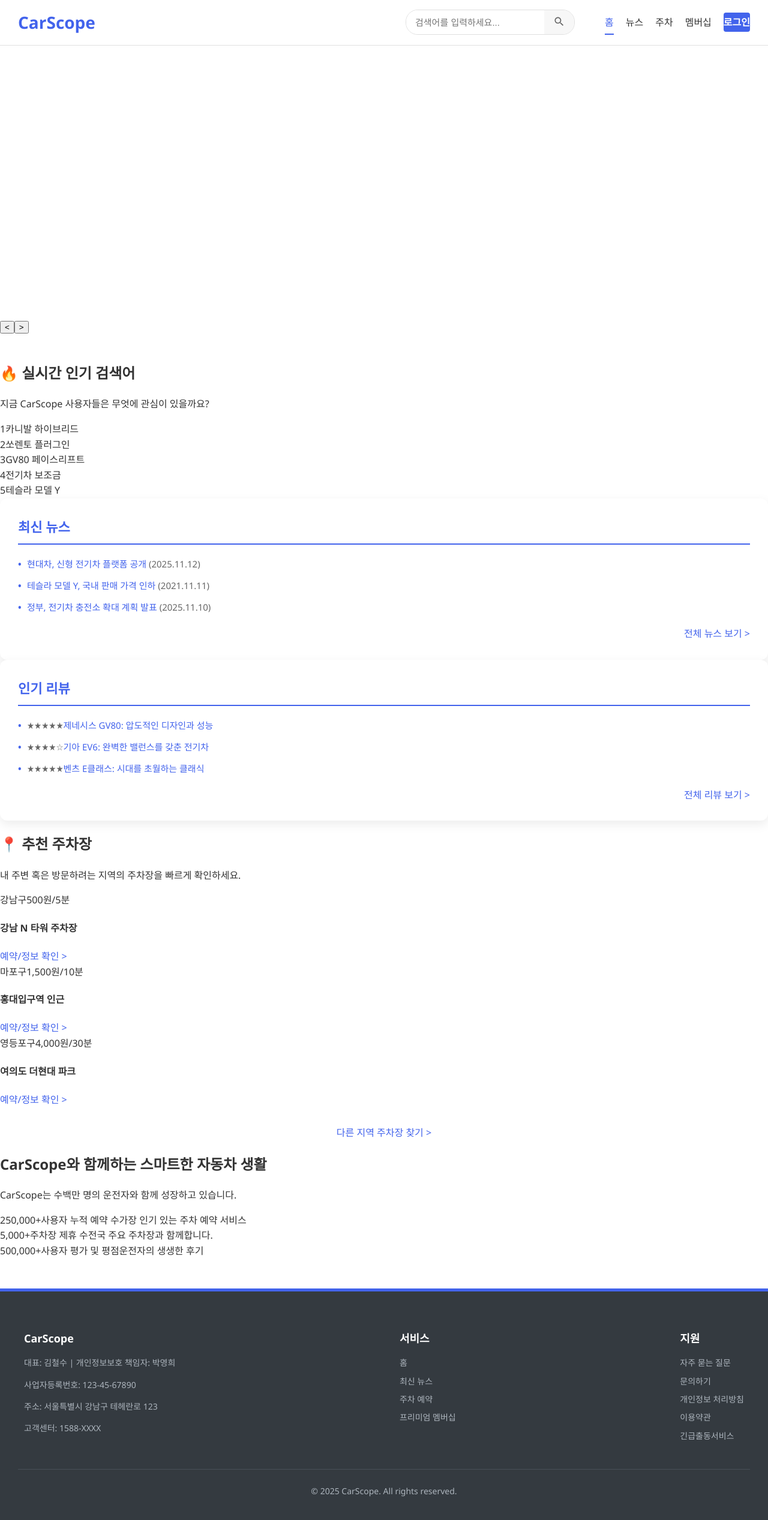
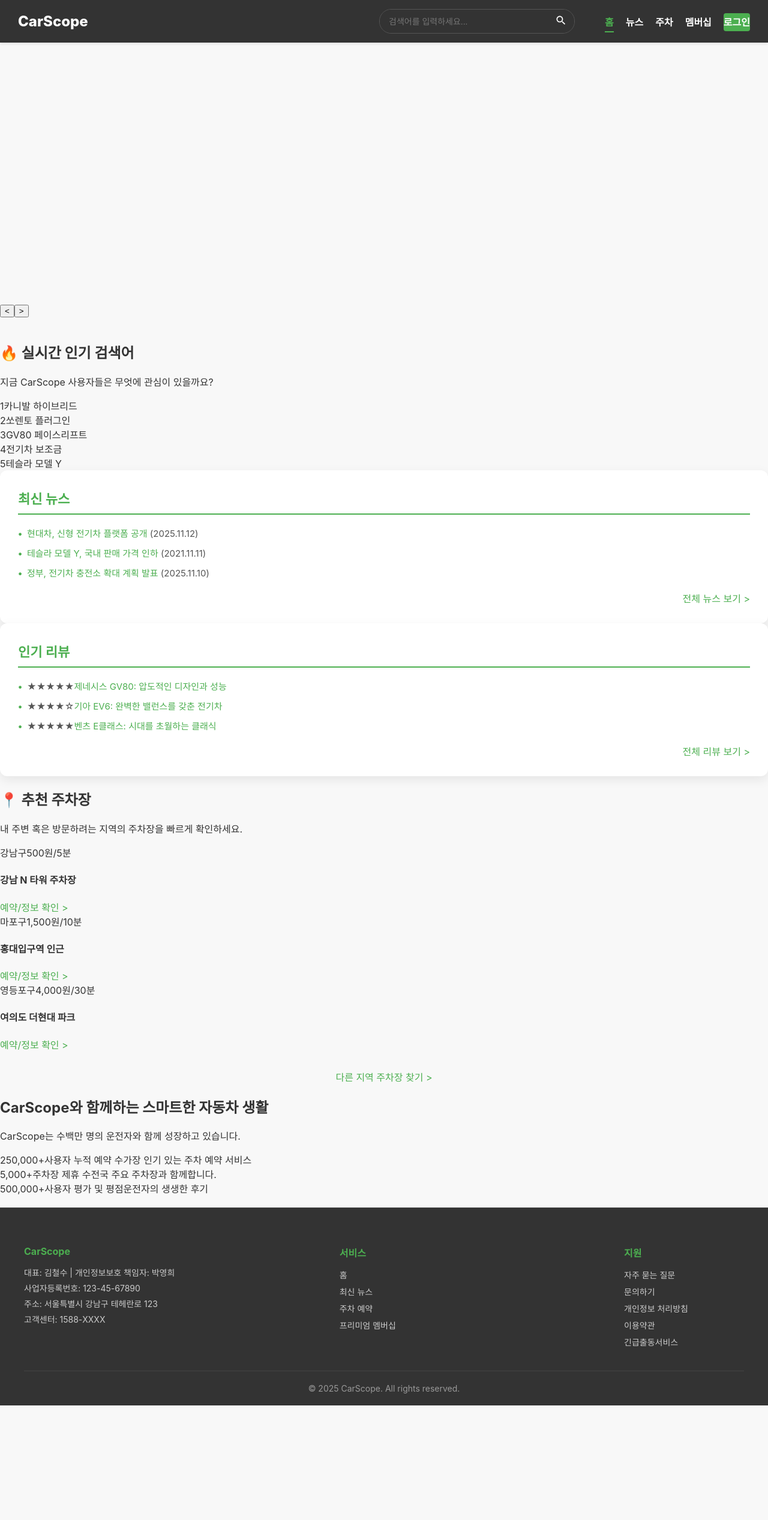
Before and after one commit to 2024136034-hakcheol/car-scope, a React (Create React App) app: page / in a window 1280 px wide. Shown: the top 2534 px of the page at 60% size. After the commit the page ends 2343 px from the top, so only its background shows below. Built offline with nearby package versions, Linux system fonts and the light colour scheme.

Commit message:
feat: Header/Footer 글로벌 스타일 App.css에 추가

```diff
--- a/src/App.css
+++ b/src/App.css
@@ -1,100 +1,61 @@
-:root {
-    --primary-color: #4263ec;
-    --secondary-color: #219150;
-    --accent-color: #f28d35;
-    --background-light: #f4f6f9;
-    --text-primary: #333;
-    --text-secondary: #666;
-    --border-color: #e0e0e0;
-    --hover-color: #3355cc;
-    --footer-bg: #343a40;
-    --footer-text: #adb5bd;
-}
-
-body {
-    margin: 0;
-    font-family: 'Segoe UI', Tahoma, Geneva, Verdana, sans-serif;
-    color: var(--text-primary);
-    background-color: #fff;
-    scroll-behavior: smooth;
-    line-height: 1.6;
-}
-
 .header-container {
+    background-color: var(--background-dark);
+    color: var(--text-light);
+    padding: 15px 30px;
     display: flex;
     justify-content: space-between;
     align-items: center;
-    padding: 15px 30px;
-    background-color: #fff;
-    border-bottom: 1px solid var(--border-color);
-    position: sticky;
-    top: 0;
-    z-index: 1000;
+    box-shadow: 0 2px 4px rgba(0, 0, 0, 0.1);
 }
 
 .logo a {
-    font-size: 28px;
+    color: var(--text-light);
+    font-size: 24px;
     font-weight: 800;
-    color: var(--primary-color);
     text-decoration: none;
-    transition: color 0.2s;
-}
-
-.logo a:hover {
-    color: var(--hover-color);
 }
 
 .header-right-section {
     display: flex;
     align-items: center;
-    gap: 30px;
 }
 
 .search-bar {
     display: flex;
-    border: 1px solid var(--border-color);
+    margin-right: 30px;
+    border: 1px solid #555;
     border-radius: 20px;
     overflow: hidden;
-    height: 40px;
-    transition: box-shadow 0.3s;
-}
-
-.search-bar:focus-within {
-    box-shadow: 0 0 0 3px rgba(66, 99, 236, 0.2);
 }
 
 .search-input {
+    padding: 8px 15px;
     border: none;
-    padding: 0 15px;
-    width: 200px;
-    font-size: 15px;
     outline: none;
+    font-size: 14px;
+    width: 250px;
+    background-color: var(--background-dark);
+    color: var(--text-light);
 }
 
 .search-button {
-    background-color: #f7f7f7;
+    background-color: var(--background-dark);
     border: none;
-    padding: 0 15px;
+    padding: 8px 12px;
     cursor: pointer;
-    transition: background-color 0.2s;
-}
-
-.search-button:hover {
-    background-color: var(--border-color);
 }
 
 .search-icon {
     width: 20px;
     height: 20px;
-    fill: var(--text-secondary);
+    fill: var(--text-light);
 }
 
 .nav-menu {
+    list-style: none;
     display: flex;
-    list-style: none;
+    padding: 0;
     margin: 0;
-    padding: 0;
-    align-items: center;
 }
 
 .nav-menu li {
@@ -102,280 +63,98 @@ body {
 }
 
 .nav-menu a {
+    color: var(--text-light);
     text-decoration: none;
-    color: var(--text-primary);
-    font-size: 16px;
-    font-weight: 500;
+    font-weight: 600;
     padding: 5px 0;
-    position: relative;
-    transition: color 0.2s;
+    transition: color 0.3s, border-bottom 0.3s;
 }
 
-.nav-menu a::after {
-    content: '';
-    position: absolute;
-    bottom: -5px;
-    left: 0;
-    width: 0;
-    height: 2px;
-    background-color: var(--primary-color);
-    transition: width 0.3s ease;
+.nav-menu a:hover {
+    color: var(--accent-color);
 }
 
-.nav-menu a:hover, .nav-menu a.active {
+.nav-menu .active {
+    border-bottom: 2px solid var(--primary-color);
     color: var(--primary-color);
-}
-
-.nav-menu a:hover::after, .nav-menu a.active::after {
-    width: 100%;
 }
 
 .login-button {
     background-color: var(--primary-color);
-    color: #fff !important;
     padding: 8px 15px;
     border-radius: 4px;
-    font-weight: 600 !important;
-    transition: background-color 0.2s, box-shadow 0.2s;
+    color: var(--text-light) !important;
 }
 
 .login-button:hover {
-    background-color: var(--hover-color);
-    box-shadow: 0 2px 8px rgba(0, 0, 0, 0.1);
+    background-color: #45a049;
+    color: var(--text-light) !important;
 }
 
-.login-button::after {
-    content: none !important;
-}
-
-.page-content {
-    min-height: calc(100vh - 120px);
-    padding-bottom: 50px;
-}
-
+/* Footer Styles */
 .footer-container {
-    background-color: var(--footer-bg);
-    color: var(--footer-text);
-    padding: 40px 30px;
+    background-color: var(--background-dark);
+    color: var(--text-light);
+    padding: 40px 30px 20px;
     font-size: 14px;
-    border-top: 5px solid var(--primary-color);
+    border-top: 1px solid #444;
 }
 
 .footer-content {
     display: flex;
     justify-content: space-between;
     max-width: 1200px;
-    margin: 0 auto;
+    margin: 0 auto 30px;
     flex-wrap: wrap;
     gap: 30px;
 }
 
+.footer-section {
+    min-width: 200px;
+}
+
 .footer-section h4 {
-    color: #fff;
+    color: var(--primary-color);
+    font-size: 16px;
     margin-bottom: 15px;
-    font-size: 18px;
-    font-weight: 600;
+    font-weight: 700;
+}
+
+.footer-section p {
+    margin: 5px 0;
+    line-height: 1.5;
+    color: #ccc;
 }
 
 .footer-section ul {
     list-style: none;
     padding: 0;
+    margin: 0;
 }
 
 .footer-section ul li {
     margin-bottom: 8px;
 }
 
-.footer-section a {
-    color: var(--footer-text);
+.footer-section ul li a {
+    color: #ccc;
     text-decoration: none;
-    transition: color 0.2s;
+    transition: color 0.3s;
 }
 
-.footer-section a:hover {
-    color: #fff;
-    text-decoration: underline;
+.footer-section ul li a:hover {
+    color: var(--accent-color);
 }
 
 .footer-bottom {
+    border-top: 1px solid #444;
+    padding-top: 20px;
     text-align: center;
-    margin-top: 30px;
-    padding-top: 20px;
-    border-top: 1px solid #495057;
+    max-width: 1200px;
+    margin: 0 auto;
 }
 
 .footer-bottom p {
-    margin: 5px 0;
+    margin: 0;
+    color: #999;
 }
-
-.user-feedback-section {
-    text-align: center;
-    margin-bottom: 60px;
-}
-
-.user-feedback-section h2 {
-    color: var(--secondary-color);
-    margin-bottom: 10px;
-    font-size: 28px;
-    font-weight: 700;
-}
-
-.feedback-grid {
-    display: grid;
-    grid-template-columns: repeat(auto-fit, minmax(300px, 1fr));
-    gap: 25px;
-    margin-top: 30px;
-}
-
-.feedback-card {
-    background-color: var(--background-light);
-    padding: 25px;
-    border-radius: 10px;
-    text-align: left;
-    box-shadow: 0 4px 12px rgba(0, 0, 0, 0.05);
-}
-
-.feedback-rating {
-    font-size: 20px;
-    margin-bottom: 10px;
-    color: var(--accent-color);
-}
-
-.feedback-content {
-    font-style: italic;
-    margin-bottom: 15px;
-    color: var(--text-primary);
-    font-size: 16px;
-}
-
-.feedback-info {
-    font-size: 13px;
-    color: var(--text-secondary);
-    text-align: right;
-    font-weight: 500;
-}
-
-.privacy-policy-container {
-    max-width: 900px;
-    margin: 40px auto;
-    padding: 30px;
-    background-color: #fff;
-    border-radius: 10px;
-    box-shadow: 0 4px 15px rgba(0, 0, 0, 0.1);
-}
-
-.privacy-policy-container h1 {
-    color: var(--primary-color);
-    border-bottom: 3px solid var(--primary-color);
-    padding-bottom: 10px;
-    margin-bottom: 30px;
-    font-size: 32px;
-}
-
-.privacy-policy-container h2 {
-    color: var(--text-primary);
-    margin-top: 30px;
-    margin-bottom: 15px;
-    font-size: 24px;
-    font-weight: 600;
-}
-
-.privacy-policy-container p,
-.privacy-policy-container ul {
-    line-height: 1.8;
-    color: var(--text-secondary);
-    margin-bottom: 15px;
-}
-
-.privacy-policy-container ul {
-    margin-left: 20px;
-}
-
-.privacy-policy-container ul li {
-    margin-bottom: 8px;
-}
-
-.privacy-policy-container strong {
-    color: var(--text-primary);
-}
-
-.center-content {
-    max-width: 500px;
-    margin: 40px auto;
-    text-align: center;
-}
-
-.primary-button {
-    background-color: var(--primary-color);
-    color: #fff;
-    border: none;
-    padding: 10px 20px;
-    border-radius: 4px;
-    cursor: pointer;
-    font-size: 16px;
-    font-weight: 600;
-    transition: background-color 0.2s;
-}
-
-.primary-button:hover {
-    background-color: var(--hover-color);
-}
-
-.secondary-button {
-    background-color: var(--border-color);
-    color: var(--text-primary);
-    border: none;
-    padding: 10px 20px;
-    border-radius: 4px;
-    cursor: pointer;
-    font-size: 16px;
-    font-weight: 500;
-    transition: background-color 0.2s;
-}
-
-.secondary-button:hover {
-    background-color: #ccc;
-}
-
-.form-container {
-    background-color: #fff;
-    padding: 30px;
-    border-radius: 8px;
-    box-shadow: 0 4px 10px rgba(0, 0, 0, 0.05);
-    text-align: left;
-    border: 1px solid var(--border-color);
-}
-
-.form-group {
-    margin-bottom: 20px;
-}
-
-.form-group label {
-    display: block;
-    font-weight: 600;
-    margin-bottom: 8px;
-}
-
-.form-group input {
-    width: 100%;
-    padding: 10px;
-    border: 1px solid var(--border-color);
-    border-radius: 4px;
-    box-sizing: border-box;
-}
-
-.link-group {
-    margin-top: 20px;
-    display: flex;
-    justify-content: space-between;
-    font-size: 14px;
-}
-
-.link-group a {
-    color: var(--primary-color);
-    text-decoration: none;
-}
-
-.link-group a:hover {
-    text-decoration: underline;
-}
```
